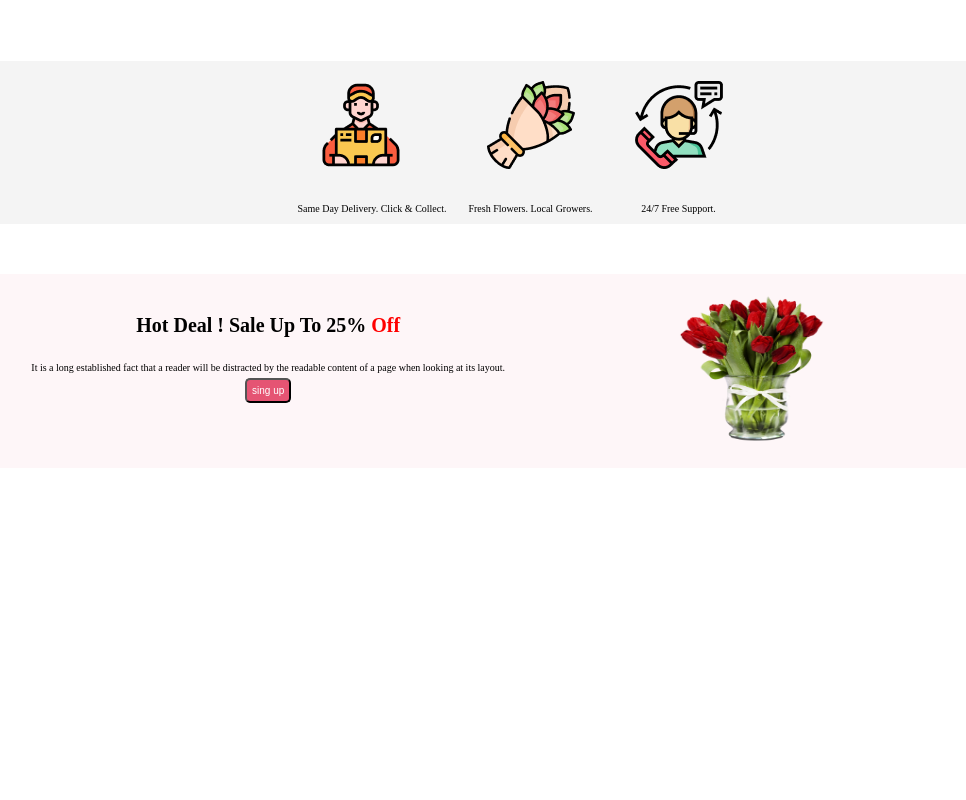
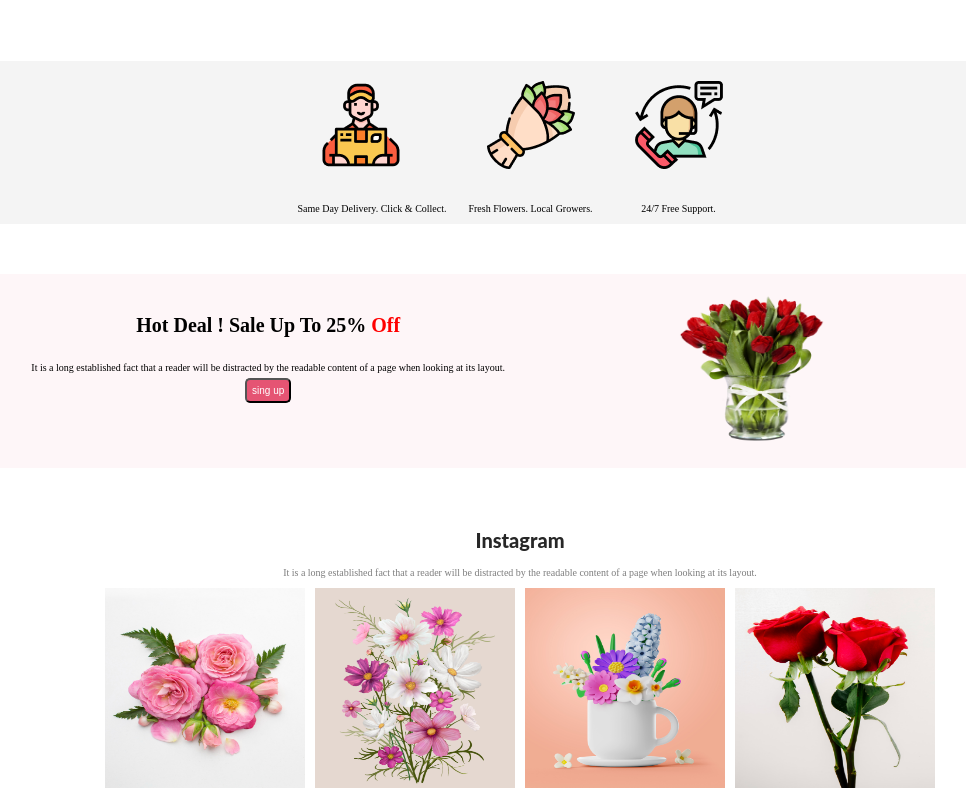
Before and after one commit to sefalyzaman/flower-shope-phero, a plain HTML site: page index.html in a window 1280 px wide. Shown: the part 887-1687 px from the top of the page, without its empty margins (120-1086 px from the left). Before the commit the page ends 1385 px from the top, so only its background shows below. Drawn offline with Linux system fonts and the light colour scheme.

Commit message:
instragram section added

```diff
--- a/index.html
+++ b/index.html
@@ -78,6 +78,29 @@
                 </div>
             </div>
         </section>
+        <section>
+            <h2 class="title">Instagram</h2>
+            <p class="sub-title">It is a long established fact that a reader will be distracted by the readable content of a page when looking at its layout.</p>
+            <div class="flowers-section">
+                <div>
+                    <img class="picture-1" src="./Flower Asset/Flower 01.png" alt="">
+
+                </div>
+                <div>
+                    <img class="picture-2" src="./Flower Asset/Rectangle 4.png" alt="">
+
+                </div>
+                <div>
+                    <img class="picture-3" src="./Flower Asset/Rectangle 5.png" alt="">
+
+                </div>
+                <div>
+                    <img class="picture-3" src="./Flower Asset/Rectangle 6.png" alt="">
+
+                </div>
+            </div>
+
+        </section>
 
 
     </main>
```
